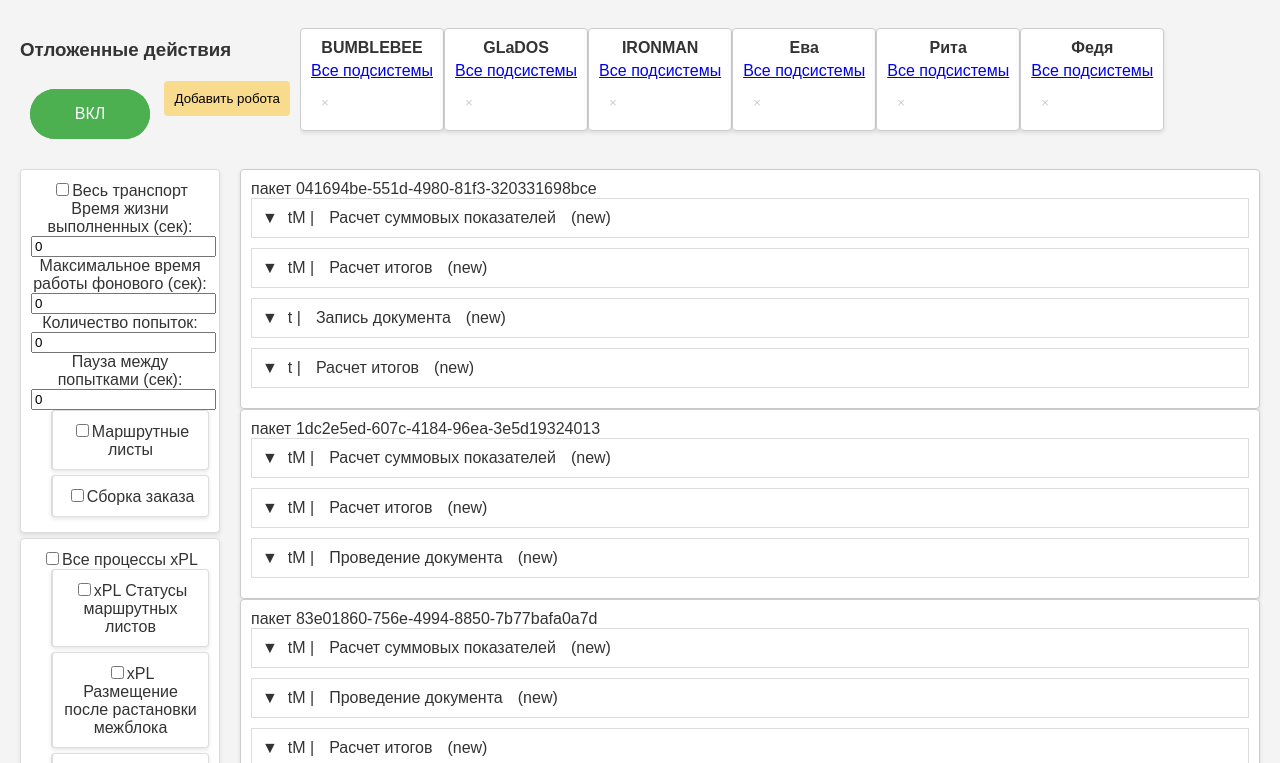
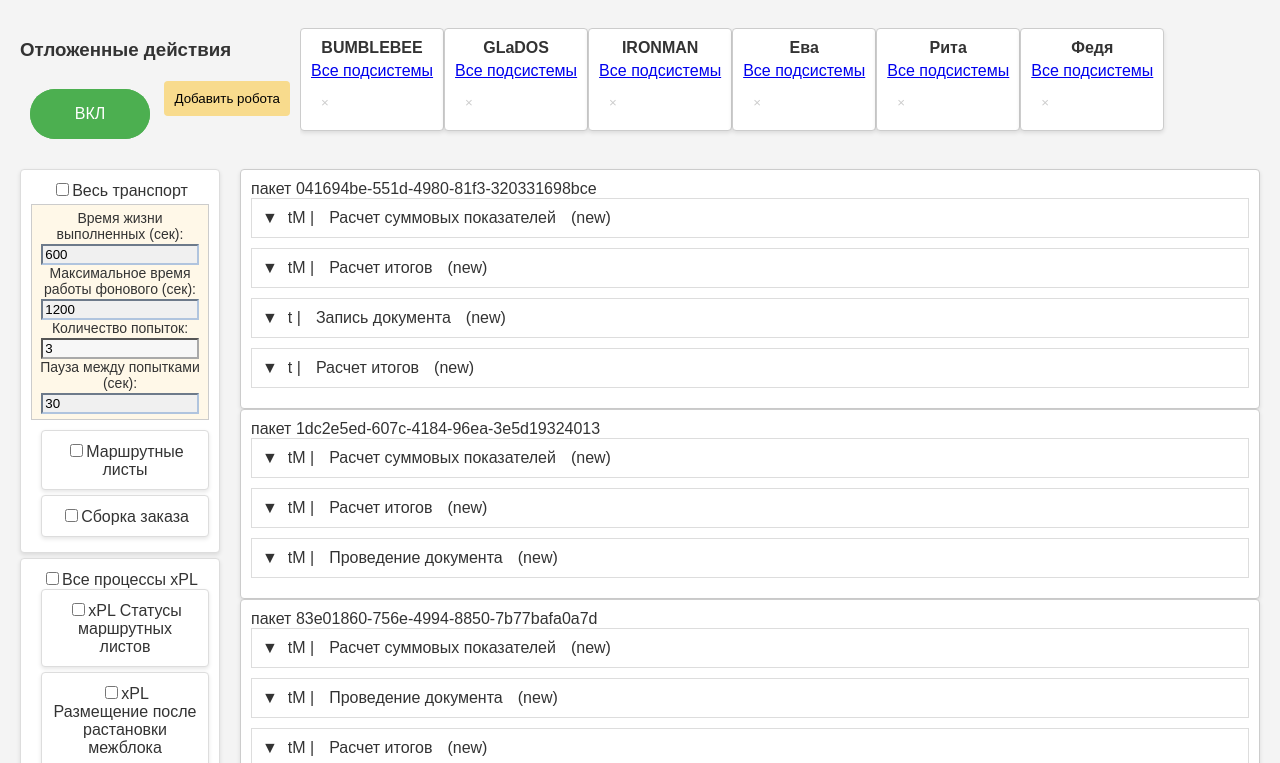
Before and after one commit to silberRus/robot_managment_system, a plain HTML site: page index.html in a window 1280 px wide. Both pictures are taken after a click on the element "Весь транспорт". Shown: the top 763 px of the page. Drawn offline with Linux system fonts and the light colour scheme.

Commit message:
Получить настройки свойств

```diff
--- a/js/models/Subsystem.js
+++ b/js/models/Subsystem.js
@@ -1,14 +1,15 @@
 class SubSystem {
-    constructor(id, name) {
+    constructor(id, name, properties = {}) {
+
         this.id = id;
         this.name = name;
         this.children = [];
         this.marked = false;
 
-        this.lifetimeOfCompleted = 0; // Время жизни выполненных
-        this.maxBackgroundRuntime = 0; // Максимальное время работы фонового
-        this.attemptCount = 0; // Количество попыток
-        this.pauseBetweenAttempts = 0; // Пауза между попытками
+        this.lifetimeOfCompleted = properties.lifetimeOfCompleted || 0; // Время жизни выполненных
+        this.maxBackgroundRuntime = properties.maxBackgroundRuntime || 0; // Максимальное время работы фонового
+        this.attemptCount = properties.attemptCount || 0; // Количество попыток
+        this.pauseBetweenAttempts = properties.pauseBetweenAttempts || 0; // Пауза между попытками
     }
 
     addChild(subSystem) {
--- a/js/services/ConnectorAPI.js
+++ b/js/services/ConnectorAPI.js
@@ -70,4 +70,8 @@ class ConnectorAPI {
     getSubsystems() {
         return this.makeRequest('subsystems');
     }
+
+    async updateSubsystem(subsystem) {
+        return this.makeRequest('subsystems/' + subsystem.id, 'POST', subsystem, false);
+    }
 }
--- a/js/services/ConnectorMock.js
+++ b/js/services/ConnectorMock.js
@@ -25,82 +25,154 @@ class ConnectorMock {
             {
                 "id": "t",
                 "name": "Весь транспорт",
+                "lifetimeOfCompleted": 600,
+                "maxBackgroundRuntime": 1200,
+                "attemptCount": 3,
+                "pauseBetweenAttempts": 30,
                 "children": [
                     {
                         "id": "tM",
-                        "name": "Маршрутные листы"
+                        "name": "Маршрутные листы",
+                        "lifetimeOfCompleted": 600,
+                        "maxBackgroundRuntime": 1200,
+                        "attemptCount": 3,
+                        "pauseBetweenAttempts": 30
                     },
                     {
                         "id": "tS",
-                        "name": "Сборка заказа"
+                        "name": "Сборка заказа",
+                        "lifetimeOfCompleted": 600,
+                        "maxBackgroundRuntime": 1200,
+                        "attemptCount": 3,
+                        "pauseBetweenAttempts": 30
                     }
                 ]
             },
             {
                 "id": "x",
                 "name": "Все процессы xPL",
+                "lifetimeOfCompleted": 600,
+                "maxBackgroundRuntime": 1200,
+                "attemptCount": 3,
+                "pauseBetweenAttempts": 30,
                 "children": [
                     {
                         "id": "xM",
-                        "name": "xPL Статусы маршрутных листов"
+                        "name": "xPL Статусы маршрутных листов",
+                        "lifetimeOfCompleted": 600,
+                        "maxBackgroundRuntime": 1200,
+                        "attemptCount": 3,
+                        "pauseBetweenAttempts": 30
                     },
                     {
                         "id": "xR",
-                        "name": "xPL Размещение после растановки межблока"
+                        "name": "xPL Размещение после растановки межблока",
+                        "lifetimeOfCompleted": 600,
+                        "maxBackgroundRuntime": 1200,
+                        "attemptCount": 3,
+                        "pauseBetweenAttempts": 30
                     },
                     {
                         "id": "xU",
-                        "name": "xPL Отмена ЗНС по e-COMM"
+                        "name": "xPL Отмена ЗНС по e-COMM",
+                        "lifetimeOfCompleted": 600,
+                        "maxBackgroundRuntime": 1200,
+                        "attemptCount": 3,
+                        "pauseBetweenAttempts": 30
                     }
                 ]
             },
             {
                 "id": "w",
                 "name": "Все складские процессы",
+                "lifetimeOfCompleted": 600,
+                "maxBackgroundRuntime": 1200,
+                "attemptCount": 3,
+                "pauseBetweenAttempts": 30,
                 "children": [
                     {
                         "id": "wA",
-                        "name": "Аптечный хаб"
+                        "name": "Аптечный хаб",
+                        "lifetimeOfCompleted": 600,
+                        "maxBackgroundRuntime": 1200,
+                        "attemptCount": 3,
+                        "pauseBetweenAttempts": 30
                     },
                     {
                         "id": "wS",
-                        "name": "Динамика работы склада"
+                        "name": "Динамика работы склада",
+                        "lifetimeOfCompleted": 600,
+                        "maxBackgroundRuntime": 1200,
+                        "attemptCount": 3,
+                        "pauseBetweenAttempts": 30
                     }
                 ]
             },
             {
                 "id": "s",
                 "name": "Все продажи",
+                "lifetimeOfCompleted": 600,
+                "maxBackgroundRuntime": 1200,
+                "attemptCount": 3,
+                "pauseBetweenAttempts": 30,
                 "children": [
                     {
                         "id": "sA",
-                        "name": "Аптека"
+                        "name": "Аптека",
+                        "lifetimeOfCompleted": 600,
+                        "maxBackgroundRuntime": 1200,
+                        "attemptCount": 3,
+                        "pauseBetweenAttempts": 30
                     },
                     {
                         "id": "sC",
-                        "name": "Подбор товаров"
+                        "name": "Подбор товаров",
+                        "lifetimeOfCompleted": 600,
+                        "maxBackgroundRuntime": 1200,
+                        "attemptCount": 3,
+                        "pauseBetweenAttempts": 30
                     },
                     {
                         "id": "s7",
-                        "name": "Схема 702"
+                        "name": "Схема 702",
+                        "lifetimeOfCompleted": 600,
+                        "maxBackgroundRuntime": 1200,
+                        "attemptCount": 3,
+                        "pauseBetweenAttempts": 30
                     },
                     {
                         "id": "sM",
-                        "name": "Маркировка"
+                        "name": "Маркировка",
+                        "lifetimeOfCompleted": 600,
+                        "maxBackgroundRuntime": 1200,
+                        "attemptCount": 3,
+                        "pauseBetweenAttempts": 30
                     },
                     {
                         "id": "sV",
-                        "name": "Виды расчетов"
+                        "name": "Виды расчетов",
+                        "lifetimeOfCompleted": 600,
+                        "maxBackgroundRuntime": 1200,
+                        "attemptCount": 3,
+                        "pauseBetweenAttempts": 30
                     }
                 ]
             },
             {
                 "id": "b",
                 "name": "Бюджетные продажи",
+                "lifetimeOfCompleted": 600,
+                "maxBackgroundRuntime": 1200,
+                "attemptCount": 3,
+                "pauseBetweenAttempts": 30,
                 "children": [
                     {
                         "id": "bA",
-                        "name": "Актуализация статусов РА"
+                        "name": "Актуализация статусов РА",
+                        "lifetimeOfCompleted": 600,
+                        "maxBackgroundRuntime": 1200,
+                        "attemptCount": 3,
+                        "pauseBetweenAttempts": 30
                     }
                 ]
             }
@@ -408,6 +480,9 @@ c = 3
         this.robots.push(new Robot("robot"));
     }
 
+    async updateSubsystem(subsystem) {
+        await sleep(this.pauseMSec);
+    }
 }
 
 function sleep(ms) {
--- a/js/services/DataService.js
+++ b/js/services/DataService.js
@@ -44,9 +44,7 @@ class DataService {
     async getTasks() {
 
         this.tasks = [];
-        const markedSubsystemsIds = this.getMarkedSubsystemsIds(this.subSystems);
-        console.log(markedSubsystemsIds);
-        const tasks = await this.connector.getTasks(markedSubsystemsIds);
+        const tasks = await this.connector.getTasks(this.getMarkedSubsystemsIds(this.subSystems));
         tasks.forEach(item => {
             if (item.type === "task") {
                 this.tasks.push(new Task(item)); // Убедитесь, что item действительно содержит данные задачи
@@ -105,9 +103,13 @@ class DataService {
         return this.subSystems;
     }
 
+    async updateSubsystem(subsystem) {
+        await this.connector.updateSubsystem(subsystem);
+    }
+
     parseSubsystems(data) {
         return data.map(item => {
-            const subSystem = new SubSystem(item.id, item.name);
+            const subSystem = new SubSystem(item.id, item.name, item);
             if (item.children && item.children.length) {
                 const children = this.parseSubsystems(item.children);
                 children.forEach(child => subSystem.addChild(child));
--- a/js/views/SubsystemView.js
+++ b/js/views/SubsystemView.js
@@ -47,18 +47,9 @@ class SubsystemView {
     }
 
     handleCheckboxChange(event, subSystem) {
-        const checked = event.target.checked;
-        subSystem.setMarked(checked); // Обновление отметки подсистемы
-
-        // Обновление отметок для дочерних подсистем
+        subSystem.setMarked(event.target.checked);
         this.updateChildrenCheckboxes(event.target, subSystem);
-        // Обновление отметок для родительских подсистем
         this.updateParentCheckboxes(event.target);
-
-        // Оповещение DataService о необходимости обновить задачи с новыми фильтрами
-        //this.dataService.updateTasksWithFilters();
-
-        // Оповещение о необходимости обновить представление
         document.dispatchEvent(new CustomEvent('updateView'));
     }
 
@@ -103,15 +94,20 @@ class SubsystemView {
         propertiesContainer.style.display = 'none';
 
         // Функция для создания поля редактирования свойства
-        const createPropertyInput = (labelText, value, updateMethod) => {
+        const createPropertyInput = (labelText, value, updateMethod, className) => {
             const container = document.createElement('div');
             const label = document.createElement('label');
+            label.classList.add('subsystem-properties-label');
             label.textContent = labelText;
             const input = document.createElement('input');
             input.type = 'number';
             input.value = value;
+            input.min = '0';
+            input.step = '1';
+            input.className = className;
             input.addEventListener('change', (e) => {
                 updateMethod.call(subSystem, e.target.value);
+                this.dataService.connector.updateSubsystem(subSystem);
             });
             container.appendChild(label);
             container.appendChild(input);
@@ -119,10 +115,10 @@ class SubsystemView {
         };
 
         // Добавляем поля для свойств
-        propertiesContainer.appendChild(createPropertyInput('Время жизни выполненных (сек): ', subSystem.lifetimeOfCompleted, subSystem.updateLifetimeOfCompleted));
-        propertiesContainer.appendChild(createPropertyInput('Максимальное время работы фонового (сек): ', subSystem.maxBackgroundRuntime, subSystem.updateMaxBackgroundRuntime));
-        propertiesContainer.appendChild(createPropertyInput('Количество попыток: ', subSystem.attemptCount, subSystem.updateAttemptCount));
-        propertiesContainer.appendChild(createPropertyInput('Пауза между попытками (сек): ', subSystem.pauseBetweenAttempts, subSystem.updatePauseBetweenAttempts));
+        propertiesContainer.appendChild(createPropertyInput('Время жизни выполненных (сек): ', subSystem.lifetimeOfCompleted, subSystem.updateLifetimeOfCompleted, 'input-seconds'));
+        propertiesContainer.appendChild(createPropertyInput('Максимальное время работы фонового (сек): ', subSystem.maxBackgroundRuntime, subSystem.updateMaxBackgroundRuntime, 'input-seconds'));
+        propertiesContainer.appendChild(createPropertyInput('Количество попыток: ', subSystem.attemptCount, subSystem.updateAttemptCount, 'input-quantity'));
+        propertiesContainer.appendChild(createPropertyInput('Пауза между попытками (сек): ', subSystem.pauseBetweenAttempts, subSystem.updatePauseBetweenAttempts, 'input-seconds'));
 
         return propertiesContainer;
     }
--- a/js/views/subsystems.css
+++ b/js/views/subsystems.css
@@ -3,27 +3,44 @@
     padding: 10px;
     margin-bottom: 5px;
     border: 1px solid #ddd;
+    background-color: #fff;
     cursor: pointer;
     user-select: none; /* не позволяет выделять текст при двойном клике */
 }
 
-.subsystem.selected {
-    /* Стили для выбранной подсистемы */
-    background-color: #deffcd; /* или другой цвет, который вы предпочитаете */
-    border-color: #c8c8c8;
+.children {
+    margin-left: 10px;
 }
 
-.children {
-    margin-left: 20px;
+.subsystem-properties {
+    background-color: #fff8e8;
+    color: #333;
+    width: 100%; /* Занимает всю ширину контейнера */
+    padding: 5px; /* Внутренние отступы для удобства ввода */
+    margin-top: 4px; /* Отступ сверху */
+    margin-bottom: 10px; /* Отступ снизу */
+    border: 1px solid #ccc; /* Тонкая граница со светлым цветом */
+    box-sizing: border-box; /* Включает padding и border в общую ширину */
 }
 
-/* Стили для дочерних подсистем */
-.children .subsystem {
-    border-left: 2px solid #e8e8e8; /* или другой цвет, который вы предпочитаете */
+/* Стили для полей ввода секунд */
+.input-seconds {
+    width: 90%;
+    background-color: #f0f0f0; /* Светлый фон для выделения */
+    border-color: #b0c4de; /* Светло-голубой цвет границы */
 }
 
-/* Стили для подсистем, когда они не выбраны */
-.children .subsystem:not(.selected) {
-    background-color: #fff;
-    border-color: #ddd;
+/* Стили для полей ввода количества */
+.input-quantity {
+    width: 90%;
+    background-color: #f7f7f7; /* Немного темнее фон, чем у полей секунд */
+    border-color: #a9a9a9; /* Темно-серый цвет границы */
 }
+
+/* Стили для меток свойств */
+.subsystem-properties-label {
+    display: block; /* Стиль блочного элемента */
+    color: #333; /* Темно-серый цвет текста */
+    font-size: 14px; /* Размер шрифта */
+    margin-bottom: 2px; /* Отступ между меткой и полем ввода */
+}
```
